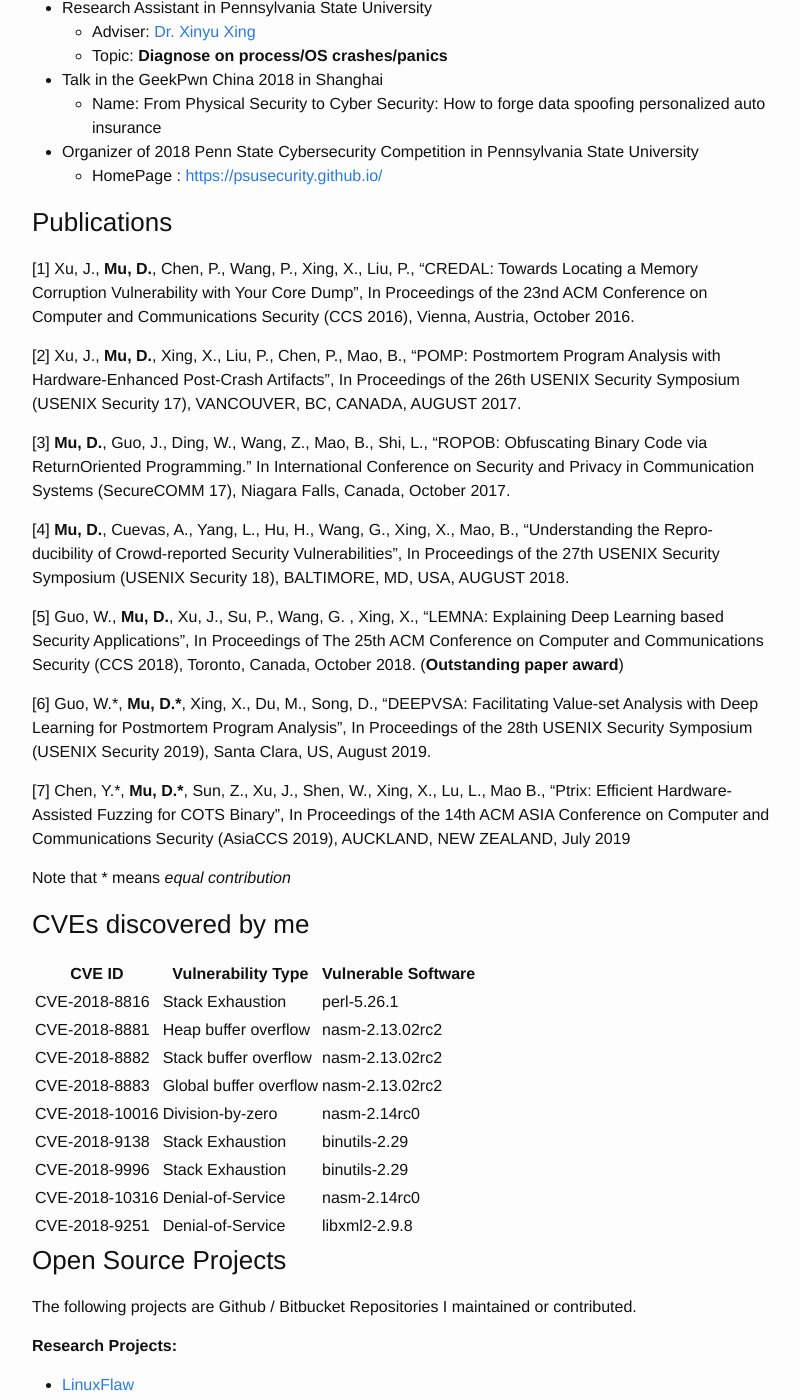
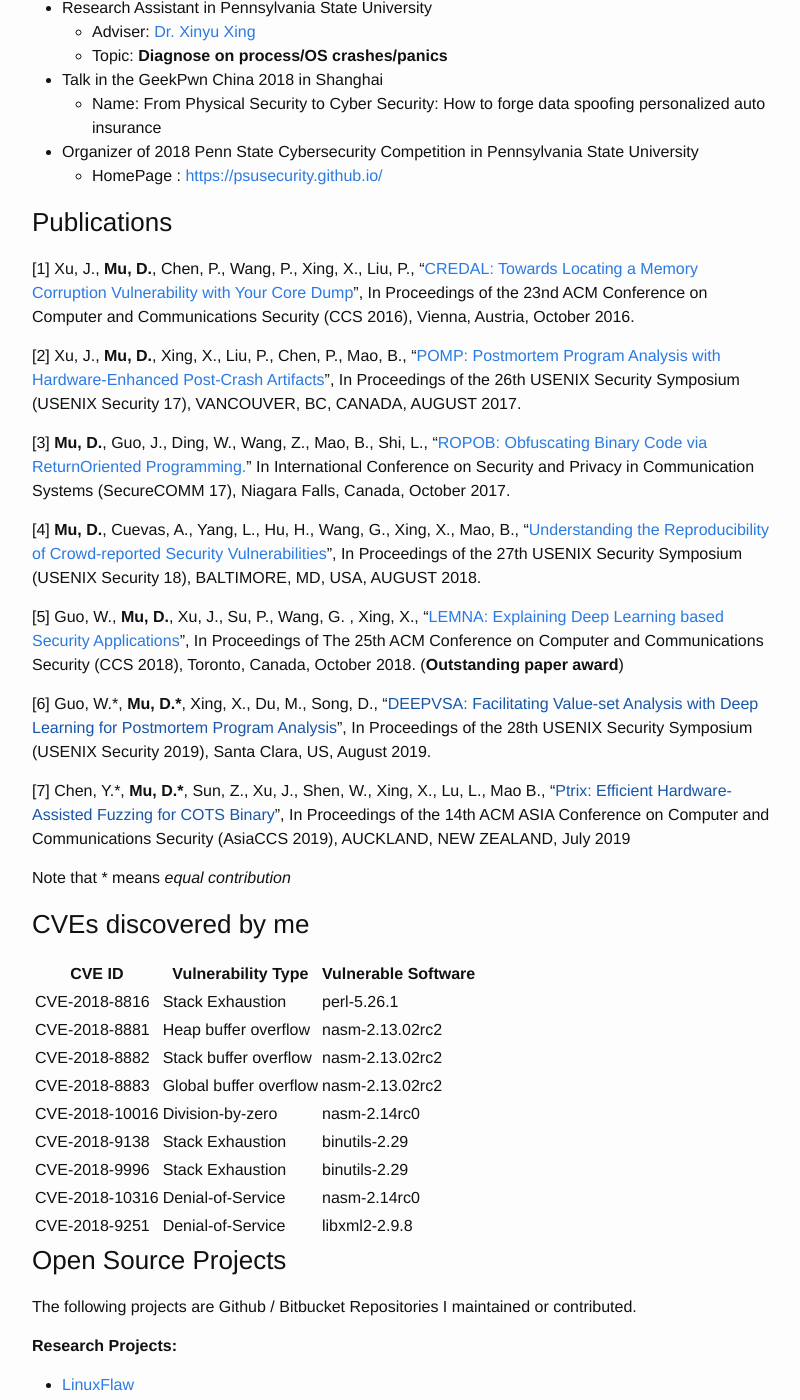
Before and after one commit to mudongliang/mudongliang.github.io, a Jekyll site: the page built from about/about.md, in a window 1280 px wide and 1400 px high, scrolled down 657 px. Shown: the whole window, without its empty margins (238-1038 px from the left). Built offline with Jekyll 4.4.1, drawn with Linux system fonts in a browser that asks for light colours.

Commit message:
add pdf file link for about me

```diff
--- a/_config.yml
+++ b/_config.yml
@@ -15,5 +15,9 @@
 twitter_username: mudongliang
 github_username:  mudongliang
 
+# Jekyll Plugins
+plugins:
+  - jekyll-sitemap
+
 # Build settings
 markdown: kramdown
--- a/about/about.md
+++ b/about/about.md
@@ -34,19 +34,19 @@
 
 ### Publications
 
-[1] Xu, J., **Mu, D.**, Chen, P., Wang, P., Xing, X., Liu, P., "CREDAL: Towards Locating a Memory Corruption Vulnerability with Your Core Dump", In Proceedings of the 23nd ACM Conference on Computer and Communications Security (CCS 2016), Vienna, Austria, October 2016.
+[1] Xu, J., **Mu, D.**, Chen, P., Wang, P., Xing, X., Liu, P., "[CREDAL: Towards Locating a Memory Corruption Vulnerability with Your Core Dump]({{site.url}}/files/papers/p529-xu.pdf)", In Proceedings of the 23nd ACM Conference on Computer and Communications Security (CCS 2016), Vienna, Austria, October 2016.
 
-[2] Xu, J., **Mu, D.**, Xing, X., Liu, P., Chen, P., Mao, B., "POMP: Postmortem Program Analysis with Hardware-Enhanced Post-Crash Artifacts", In Proceedings of the 26th USENIX Security Symposium (USENIX Security 17), VANCOUVER, BC, CANADA, AUGUST 2017.
+[2] Xu, J., **Mu, D.**, Xing, X., Liu, P., Chen, P., Mao, B., "[POMP: Postmortem Program Analysis with Hardware-Enhanced Post-Crash Artifacts]({{site.url}}/files/papers/sec17-xu.pdf)", In Proceedings of the 26th USENIX Security Symposium (USENIX Security 17), VANCOUVER, BC, CANADA, AUGUST 2017.
 
-[3] **Mu, D.**, Guo, J., Ding, W., Wang, Z., Mao, B., Shi, L., "ROPOB: Obfuscating Binary Code via ReturnOriented Programming." In International Conference on Security and Privacy in Communication Systems (SecureCOMM 17), Niagara Falls, Canada, October 2017.
+[3] **Mu, D.**, Guo, J., Ding, W., Wang, Z., Mao, B., Shi, L., "[ROPOB: Obfuscating Binary Code via ReturnOriented Programming.]({{site.url}}/files/papers/ropob_securecomm.pdf)" In International Conference on Security and Privacy in Communication Systems (SecureCOMM 17), Niagara Falls, Canada, October 2017.
 
-[4] **Mu, D.**, Cuevas, A., Yang, L., Hu, H., Wang, G., Xing, X., Mao, B., "Understanding the Repro-ducibility of Crowd-reported Security Vulnerabilities", In Proceedings of the 27th USENIX Security Symposium (USENIX Security 18), BALTIMORE, MD, USA, AUGUST 2018.
+[4] **Mu, D.**, Cuevas, A., Yang, L., Hu, H., Wang, G., Xing, X., Mao, B., "[Understanding the Reproducibility of Crowd-reported Security Vulnerabilities]({{site.url}}/files/papers/sec18-mu.pdf)", In Proceedings of the 27th USENIX Security Symposium (USENIX Security 18), BALTIMORE, MD, USA, AUGUST 2018.
 
-[5] Guo, W., **Mu, D.**, Xu, J., Su, P., Wang, G. , Xing, X., "LEMNA: Explaining Deep Learning based Security Applications", In Proceedings of The 25th ACM Conference on Computer and Communications Security (CCS 2018), Toronto, Canada, October 2018. (**Outstanding paper award**)
+[5] Guo, W., **Mu, D.**, Xu, J., Su, P., Wang, G. , Xing, X., "[LEMNA: Explaining Deep Learning based Security Applications]({{site.url}}/files/papers/ccs18.pdf)", In Proceedings of The 25th ACM Conference on Computer and Communications Security (CCS 2018), Toronto, Canada, October 2018. (**Outstanding paper award**)
 
-[6] Guo, W.*, **Mu, D.\***, Xing, X., Du, M., Song, D., "DEEPVSA: Facilitating Value-set Analysis with Deep Learning for Postmortem Program Analysis", In Proceedings of the 28th USENIX Security Symposium (USENIX Security 2019), Santa Clara, US, August 2019.
+[6] Guo, W.*, **Mu, D.\***, Xing, X., Du, M., Song, D., "[DEEPVSA: Facilitating Value-set Analysis with Deep Learning for Postmortem Program Analysis]()", In Proceedings of the 28th USENIX Security Symposium (USENIX Security 2019), Santa Clara, US, August 2019.
 
-[7] Chen, Y.*, **Mu, D.\***, Sun, Z., Xu, J., Shen, W., Xing, X., Lu, L., Mao B., "Ptrix: Efficient Hardware-Assisted Fuzzing for COTS Binary", In Proceedings of the 14th ACM ASIA Conference on Computer and Communications Security (AsiaCCS 2019), AUCKLAND, NEW ZEALAND, July 2019
+[7] Chen, Y.*, **Mu, D.\***, Sun, Z., Xu, J., Shen, W., Xing, X., Lu, L., Mao B., "[Ptrix: Efficient Hardware-Assisted Fuzzing for COTS Binary]()", In Proceedings of the 14th ACM ASIA Conference on Computer and Communications Security (AsiaCCS 2019), AUCKLAND, NEW ZEALAND, July 2019
 
 Note that \* means *equal contribution*
 
```
Also changed, not shown: 10 other files.
